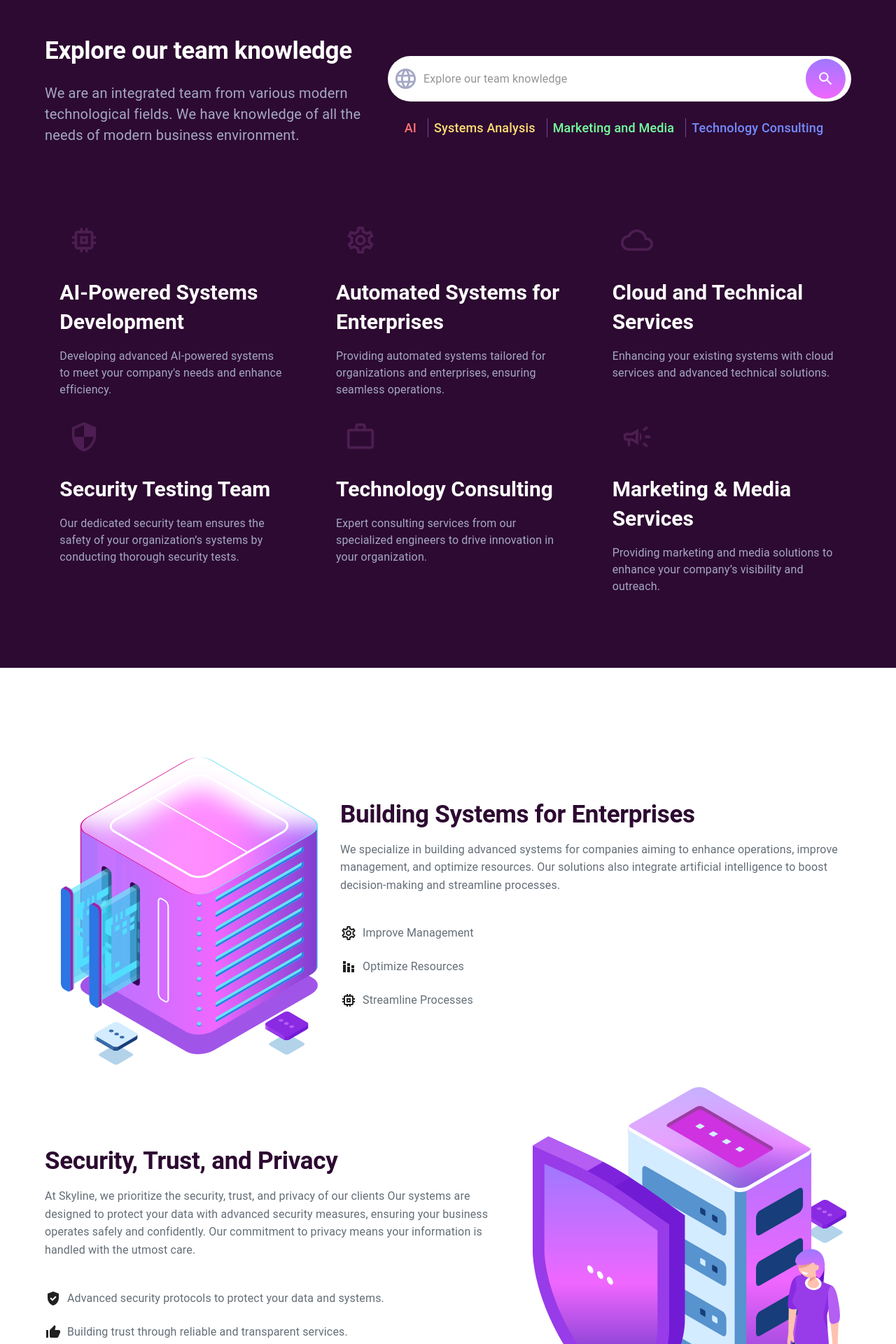
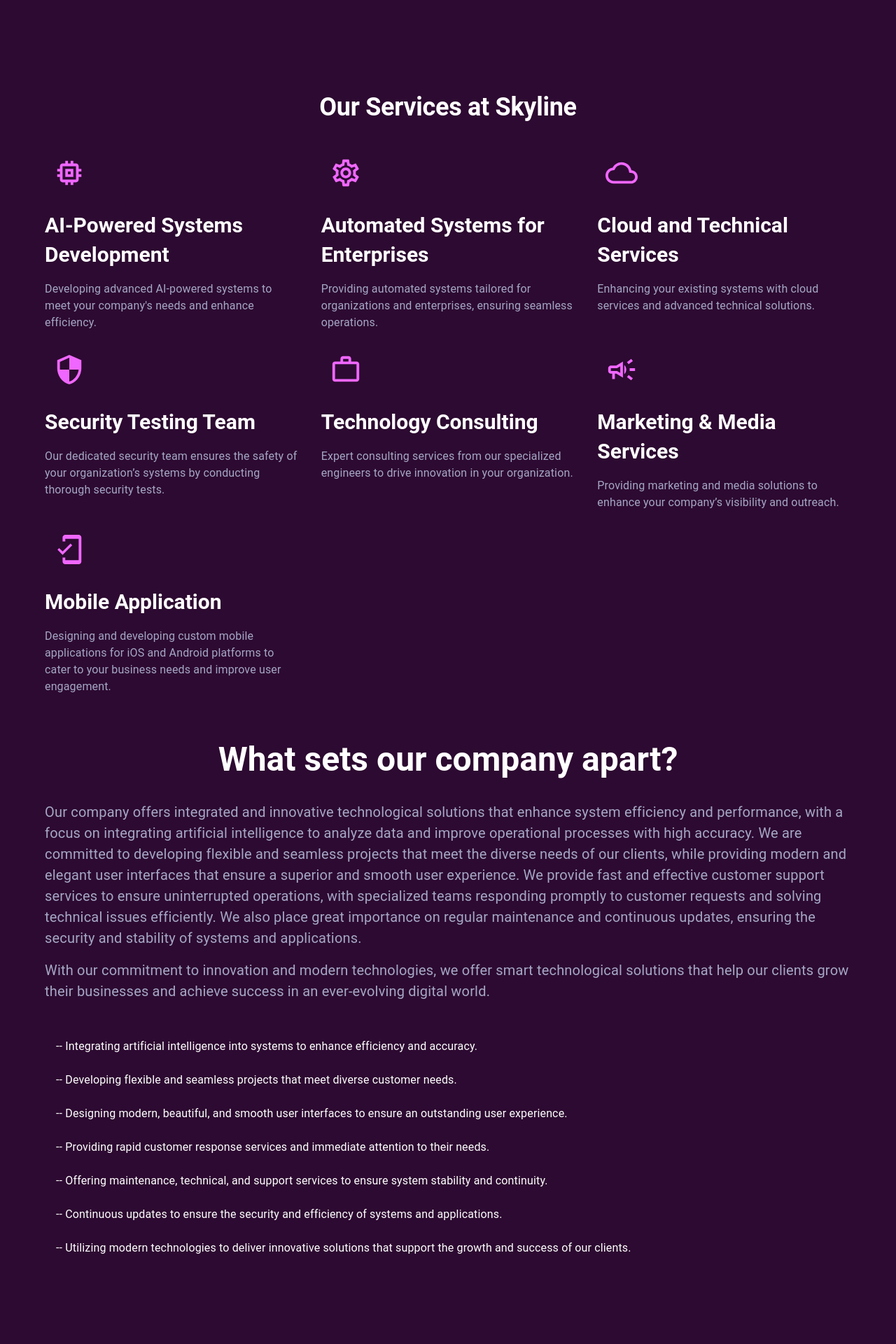
Before and after one commit to Mohamad-Aljaber/Introductory-site, a React (Vite) app: page / in a window 1280 px wide. Shown: the part 740-2660 px from the top of the page at 70% size. Built offline with nearby package versions, Linux system fonts and the light colour scheme.

Commit message:
Add translation to section  Services

```diff
--- a/package.json
+++ b/package.json
@@ -15,6 +15,7 @@
     "@mui/icons-material": "^6.2.1",
     "@mui/material": "^6.2.1",
     "@mui/styled-engine-sc": "^6.2.1",
+    "framer-motion": "^12.5.0",
     "i18next": "^24.2.3",
     "i18next-browser-languagedetector": "^8.0.4",
     "i18next-http-backend": "^3.0.2",
--- a/public/theme/theme.ts
+++ b/public/theme/theme.ts
@@ -7,6 +7,7 @@
     },
     secondary: {
       main: "#4c1e51",
+      light:"#F067FF",
     },
     text: {
       primary: "#F067FF",
--- a/src/pages/home/Home.tsx
+++ b/src/pages/home/Home.tsx
@@ -1,16 +1,14 @@
 import { Box } from "@mui/material";
 import SingleSlider from "./SingleSlider";
-import DomainSearch from "./DomainSearch";
+// import DomainSearch from "./DomainSearch";
 import Services from "./Services";
 import About from "./About";
 import AskQuestions from "./AskQuestions";
 import PersonalCards from "./PersonalCards";
-
 const Home = () => {
   return (
     <Box sx={{ overflow: "hidden" }}>
       <SingleSlider />
-      <DomainSearch />
       <Services />
       <About />
       <AskQuestions />
--- a/src/pages/home/Services.tsx
+++ b/src/pages/home/Services.tsx
@@ -1,103 +1,138 @@
-import { Box, Container, Stack, Typography } from "@mui/material";
+import {
+  Box,
+  Container,
+  Typography,
+  List,
+  ListItem,
+  ListItemText,
+  Grid,
+} from "@mui/material";
 import SecurityIcon from "@mui/icons-material/Security";
 import WorkOutlineOutlinedIcon from "@mui/icons-material/WorkOutlineOutlined";
 import CampaignOutlinedIcon from "@mui/icons-material/CampaignOutlined";
 import MemoryOutlinedIcon from "@mui/icons-material/MemoryOutlined";
 import SettingsOutlinedIcon from "@mui/icons-material/SettingsOutlined";
 import CloudOutlinedIcon from "@mui/icons-material/CloudOutlined";
-import { motion } from "motion/react";
+import { motion } from "framer-motion";
 import theme from "../../../public/theme/theme";
+import { useTranslation } from "react-i18next";
+import MobileFriendlyIcon from "@mui/icons-material/MobileFriendly";
+
 const bgTheme = theme.palette.primary.main;
-const secondaryTheme = theme.palette.secondary.main;
+const secondaryLightTheme = theme.palette.secondary.light;
+
+const Services = () => {
+  const { t, i18n } = useTranslation();
+  const textAlignValue = i18n.dir() === "rtl" ? "right" : "left";
 
   const services = [
     {
-    heading: "AI-Powered Systems Development",
-    text: "Developing advanced AI-powered systems to meet your company's needs and enhance efficiency.",
+      key: "ai",
       icon: (
-      <MemoryOutlinedIcon sx={{ fontSize: 70, color: secondaryTheme, pb: 3 }} />
-    ),
-  },
-  {
-    heading: "Automated Systems for Enterprises",
-    text: "Providing automated systems tailored for organizations and enterprises, ensuring seamless operations.",
-    icon: (
-      <SettingsOutlinedIcon
-        sx={{ fontSize: 70, color: secondaryTheme, pb: 3 }}
+        <MemoryOutlinedIcon
+          sx={{ fontSize: 70, color: secondaryLightTheme, pb: 3 }}
         />
       ),
     },
     {
-    heading: "Cloud and Technical Services",
-    text: "Enhancing your existing systems with cloud services and advanced technical solutions.",
+      key: "automated",
       icon: (
-      <CloudOutlinedIcon sx={{ fontSize: 70, color: secondaryTheme, pb: 3 }} />
-    ),
-  },
-  {
-    heading: "Security Testing Team",
-    text: "Our dedicated security team ensures the safety of your organization’s systems by conducting thorough security tests.",
-    icon: <SecurityIcon sx={{ fontSize: 70, color: secondaryTheme, pb: 3 }} />,
-  },
-  {
-    heading: "Technology Consulting",
-    text: "Expert consulting services from our specialized engineers to drive innovation in your organization.",
-    icon: (
-      <WorkOutlineOutlinedIcon
-        sx={{ fontSize: 70, color: secondaryTheme, pb: 3 }}
+        <SettingsOutlinedIcon
+          sx={{ fontSize: 70, color: secondaryLightTheme, pb: 3 }}
         />
       ),
     },
     {
-    heading: "Marketing & Media Services",
-    text: "Providing marketing and media solutions to enhance your company’s visibility and outreach.",
+      key: "cloud",
+      icon: (
+        <CloudOutlinedIcon
+          sx={{ fontSize: 70, color: secondaryLightTheme, pb: 3 }}
+        />
+      ),
+    },
+    {
+      key: "security",
+      icon: (
+        <SecurityIcon
+          sx={{ fontSize: 70, color: secondaryLightTheme, pb: 3 }}
+        />
+      ),
+    },
+    {
+      key: "consulting",
+      icon: (
+        <WorkOutlineOutlinedIcon
+          sx={{ fontSize: 70, color: secondaryLightTheme, pb: 3 }}
+        />
+      ),
+    },
+    {
+      key: "marketing",
       icon: (
         <CampaignOutlinedIcon
-        sx={{ fontSize: 70, color: secondaryTheme, pb: 3 }}
+          sx={{ fontSize: 70, color: secondaryLightTheme, pb: 3 }}
+        />
+      ),
+    },
+    {
+      key: "mobile",
+      icon: (
+        <MobileFriendlyIcon
+          sx={{ fontSize: 70, color: secondaryLightTheme, pb: 3 }}
         />
       ),
     },
   ];
 
-const Services = () => {
-  const itemVariants = {
-    hidden: { opacity: 0, y: 40 },
-    visible: (i: number) => ({
-      opacity: 1,
-      y: 0,
-      transition: {
-        delay: i * 0.2,
-        duration: 0.5,
-      },
-    }),
-  };
-
   return (
     <Box
       component="section"
-      sx={{ p: 3, backgroundColor: bgTheme, pb: 13, color: "#fff" }}
+      sx={{
+        p: 3,
+        backgroundColor: bgTheme,
+        py: 13,
+        color: "#fff",
+        textAlign: textAlignValue,
+      }}
     >
       <Container>
-        <Stack
-          direction={"row"}
-          flexWrap={"wrap"}
-          sx={{ justifyContent: "space-around", gap: 4, flexWrap: "wrap" }}
+        {/* عنوان القسم */}
+        <Typography
+          variant="h2"
+          textAlign="center"
+          sx={{
+            fontSize: { xs: "26px", sm: "30px", lg: "36px" },
+            mb: 6,
+            fontWeight: 700,
+          }}
+        >
+          {t("services")}
+        </Typography>
+
+        {/* عرض الخدمات */}
+        <Grid
+          container
+          spacing={4}
+          justifyContent="flex-start"
         >
           {services.map((item, index) => (
-            <Box
+            <Grid
               key={index}
-              sx={{ width: "320px" }}
-              component={motion.div}
-              custom={index}
-              initial="hidden"
-              whileInView="visible"
-              variants={itemVariants}
-              viewport={{ once: true, amount: 0.5 }}
+              item
+              xs={12}
+              sm={6}
+              md={4}
+            >
+              <motion.div
+                initial={{ opacity: 0, y: 40 }}
+                whileInView={{ opacity: 1, y: 0 }}
+                transition={{ delay: index * 0.2, duration: 0.5 }}
+                viewport={{ once: false, amount: 0.5 }}
+                // sx={{ textAlign: "start", border: "1px solid red" }}
               >
                 {item.icon}
                 <Typography
                   variant="h3"
-                color="#fff"
                   sx={{
                     fontSize: { xs: "22px", sm: "26px", lg: "30px" },
                     mb: 2,
@@ -105,12 +140,76 @@
                     lineHeight: 1.4,
                   }}
                 >
-                {item.heading}
+                  {t(`features.${item.key}.title`)}
                 </Typography>
-              <Typography color="#A5A7C5">{item.text}</Typography>
+                <Typography color="#A5A7C5">
+                  {t(`features.${item.key}.description`)}
+                </Typography>
+              </motion.div>
+            </Grid>
+          ))}
+        </Grid>
+        <Box
+          component="section"
+          sx={{ py: 8, textAlign: "center" }}
+        >
+          {" "}
+          <Typography
+            variant="h3"
+            fontWeight={700}
+            sx={{ mb: 4 }}
+          >
+            {t("service2")}
+          </Typography>
+          {/* وصف الشركة */}
+          <Typography
+            color="#A5A7C5"
+            sx={{ fontSize: "20px", mb: 2, textAlign: textAlignValue }}
+          >
+            {t("company.about")}
+          </Typography>
+          <Typography
+            color="#A5A7C5"
+            sx={{ fontSize: "20px", mb: 4, textAlign: textAlignValue }}
+          >
+            {t("company.commitment")}
+          </Typography>
+          {/* قائمة الميزات */}
+          <List
+            sx={{
+              color: "#fff",
+              lineHeight: 2,
+              pb: 5,
+              textAlign: textAlignValue,
+            }}
+          >
+            <ListItem sx={{ textAlign: textAlignValue }}>
+              <ListItemText primary={t("company.features.ai_integration")} />
+            </ListItem>
+            <ListItem sx={{ textAlign: textAlignValue }}>
+              <ListItemText primary={t("company.features.flexible_projects")} />
+            </ListItem>
+            <ListItem sx={{ textAlign: textAlignValue }}>
+              <ListItemText primary={t("company.features.modern_ui")} />
+            </ListItem>
+            <ListItem sx={{ textAlign: textAlignValue }}>
+              <ListItemText primary={t("company.features.customer_support")} />
+            </ListItem>
+            <ListItem sx={{ textAlign: textAlignValue }}>
+              <ListItemText
+                primary={t("company.features.maintenance_support")}
+              />
+            </ListItem>
+            <ListItem sx={{ textAlign: textAlignValue }}>
+              <ListItemText
+                primary={t("company.features.continuous_updates")}
+              />
+            </ListItem>
+            <ListItem sx={{ textAlign: textAlignValue }}>
+              <ListItemText primary={t("company.features.modern_tech")} />
+            </ListItem>
+          </List>
         </Box>
-          ))}
-        </Stack>
       </Container>
     </Box>
   );
```
Also changed, not shown: 1 other file (tests, documents, lock files or other folders). Lines whose indentation alone changed are shown as unchanged.
